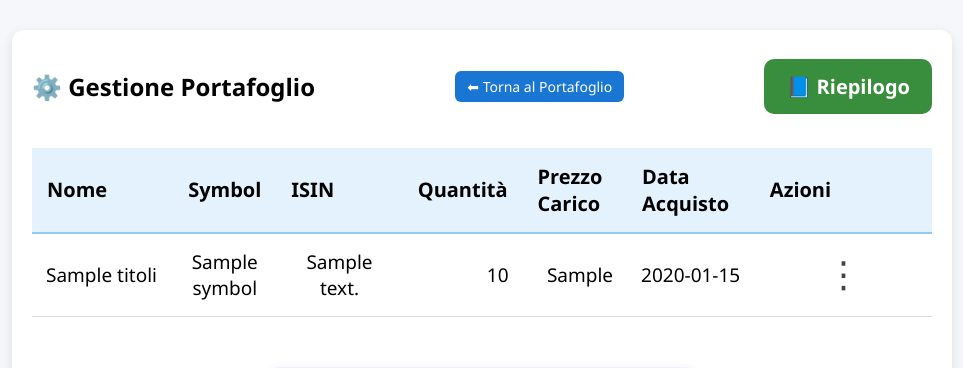
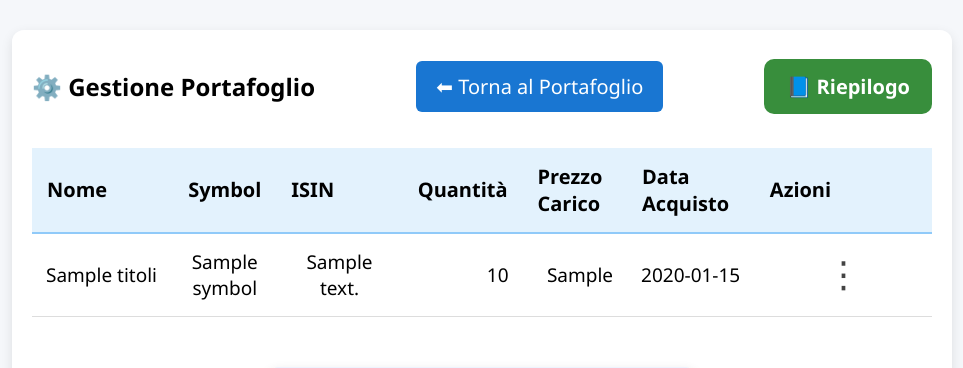
Before and after one commit to emiliomaj60-lang/portfolio_alerts, a Flask app: template src/templates/gestione_portafoglio.html in a window 1280 px wide. Shown: the top 368 px of the page, without its empty margins (158-1121 px from the left). Run offline with Flask 3, Linux system fonts and the light colour scheme; the template is opened without the code that fills it: most values are stand-ins (such as "Sample title", 1, 10 or a date in 2020).

Commit message:
Add files via upload

```diff
--- a/src/templates/gestione_portafoglio.html
+++ b/src/templates/gestione_portafoglio.html
@@ -164,7 +164,10 @@
     <div class="top-bar">
         <h2>⚙️ Gestione Portafoglio</h2>
 
-        <a href="/" class="btn-small">⬅ Torna al Portafoglio</a>
+        <a href="/" class="btn-small"
+           style="font-size:20px; padding:12px 20px; display:inline-block;">
+         ⬅ Torna al Portafoglio
+        </a>
         <a href="/riepilogo_operazioni" class="btn-riepilogo">📘 Riepilogo</a>
     </div>
 
```
